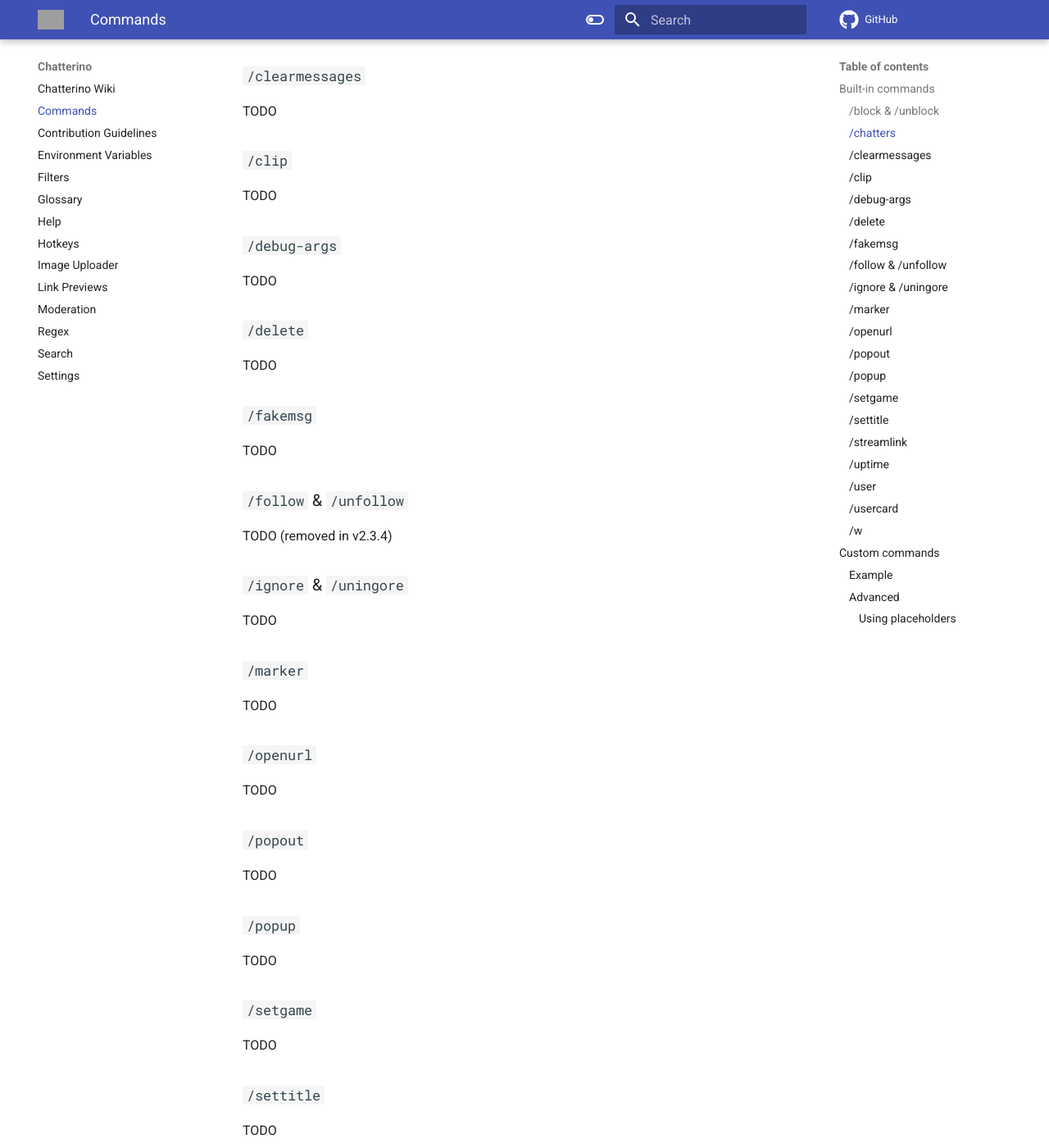
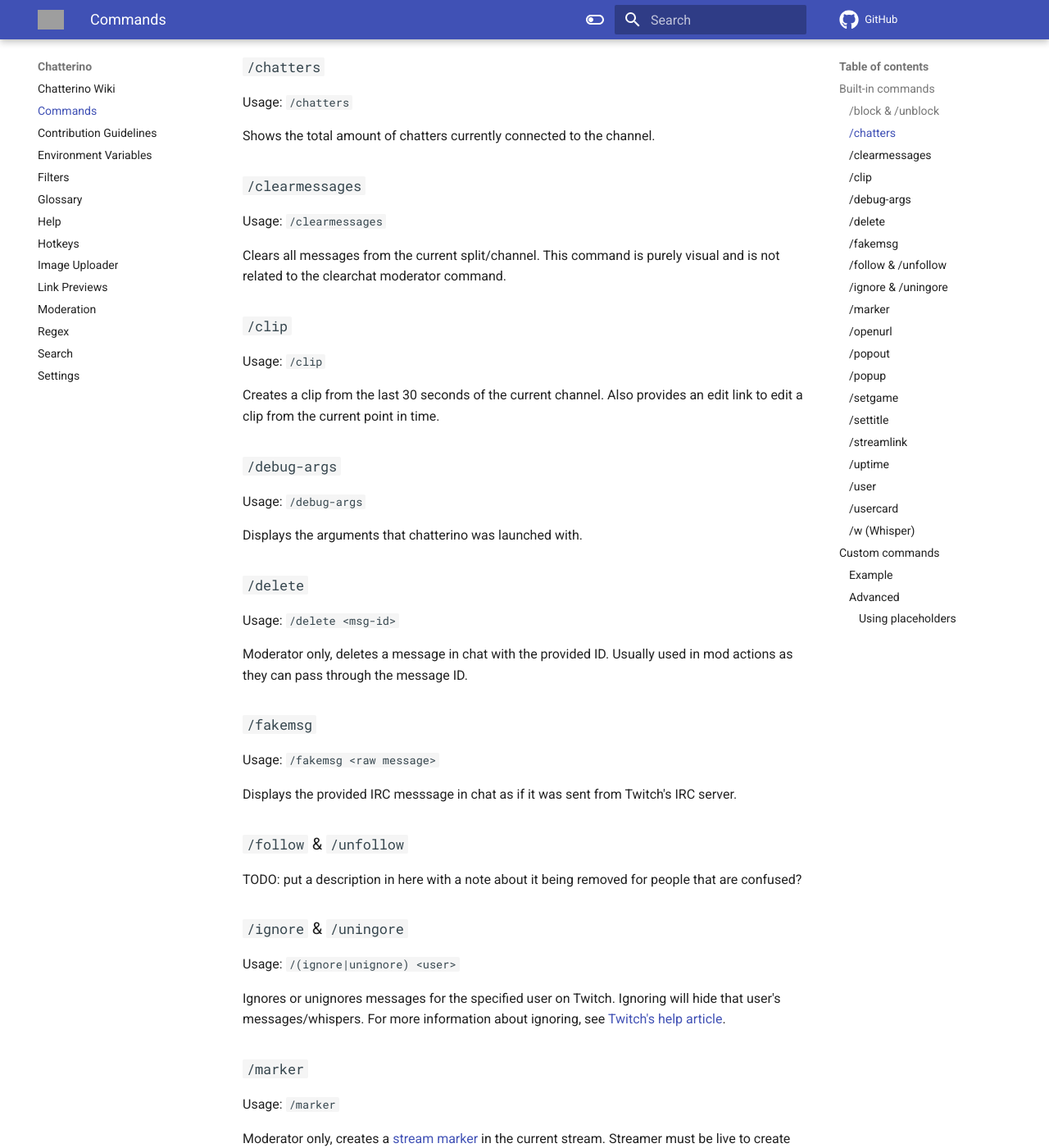
Before and after one commit to Chatterino/wiki, an MkDocs documentation site: the page built from docs/Commands.md, in a window 1280 px wide and 1400 px high, scrolled down 510 px. Shown: the whole window at 82% size. Built offline with MkDocs 1.6.1 and Material for MkDocs 9.7.7, drawn with Linux system fonts in a browser that asks for light colours; comment, search, counter and statistics services are not loaded; some of the changed text lies outside the part shown; grey boxes are pictures that could not be loaded.

Commit message:
feat(commands): add descriptions & usages for all built-in commands

```diff
--- a/docs/Commands.md
+++ b/docs/Commands.md
@@ -8,83 +8,121 @@
 
 ### `/block` & `/unblock`
 
-TODO
+Usage: `/(block|unblock) <user>`
+
+Blocks or unblocks the specified user. Blocking will hide that user's messages/whispers as well as disassociate them from you on Twitch. For more information about blocking, see [Twitch's help article](https://help.twitch.tv/s/article/how-to-manage-harassment-in-chat?language=en_US#BlockWhispersandMessagesfromStrangers).
 
 ### `/chatters`
 
-TODO
+Usage: `/chatters`
+
+Shows the total amount of chatters currently connected to the channel.
 
 ### `/clearmessages`
 
-TODO
+Usage: `/clearmessages`
+
+Clears all messages from the current split/channel. This command is purely visual and is not related to the clearchat moderator command.
 
 ### `/clip`
 
-TODO
+Usage: `/clip`
+
+Creates a clip from the last 30 seconds of the current channel. Also provides an edit link to edit a clip from the current point in time.
 
 ### `/debug-args`
 
-TODO
+Usage: `/debug-args`
+
+Displays the arguments that chatterino was launched with.
 
 ### `/delete`
 
-TODO
+Usage: `/delete <msg-id>`
+
+Moderator only, deletes a message in chat with the provided ID. Usually used in mod actions as they can pass through the message ID.
 
 ### `/fakemsg`
 
-TODO
+Usage: `/fakemsg <raw message>`
+
+Displays the provided IRC messsage in chat as if it was sent from Twitch's IRC server.
 
 ### `/follow` & `/unfollow`
 
-TODO (removed in v2.3.4)
+TODO: put a description in here with a note about it being removed for people that are confused?
 
 ### `/ignore` & `/uningore`
 
-TODO
+Usage: `/(ignore|unignore) <user>`
+
+Ignores or unignores messages for the specified user on Twitch. Ignoring will hide that user's messages/whispers. For more information about ignoring, see [Twitch's help article](https://help.twitch.tv/s/article/how-to-manage-harassment-in-chat?language=en_US#UseTheIgnoreFeature).
 
 ### `/marker`
 
-TODO
+Usage: `/marker`
+
+Moderator only, creates a [stream marker](https://help.twitch.tv/s/article/creating-highlights-and-stream-markers?language=en_US#markers) in the current stream. Streamer must be live to create markers.
 
 ### `/openurl`
 
-TODO
+Usage: `/openurl`
+
+Opens a URL in the default web browser. Useful in custom commands.
 
 ### `/popout`
 
-TODO
+Usage: `/popout [channel]`
+
+Opens the current channel or provided channel's chat in Twitch's popout webchat, using your default browser.
 
 ### `/popup`
 
-TODO
+Usage: `/popup [channel]`
+
+Opens the current channel or provided channel's chat in a new window.
 
 ### `/setgame`
 
-TODO
+Usage: `/setgame <game>`
+
+Broadcaster only, sets the current channel's game to the best match of the provided game name.
 
 ### `/settitle`
 
-TODO
+Usage: `/settitle <title>`
+
+Broadcaster only, sets the current channel's title to the provided text.
 
 ### `/streamlink`
 
-TODO
+Usage: `/streamlink [channel]`
+
+Attempts to open current or specified stream in streamlink. For more information, see [Streamlink's website](https://streamlink.github.io/).
 
 ### `/uptime`
 
-TODO
+Usage: `/uptime`
+
+Displays the uptime of the current channel's livestream.
 
 ### `/user`
 
-TODO
+Usage: `/user <user> [channel]`
+
+Opens the specified user's Twitch usercard for the given channel (or the channel provided) in the default browser.
 
 ### `/usercard`
 
-TODO
+Usage: `/user <user> [channel]`
 
-### `/w`
+Opens the specified user's Chatterino usercard for the given channel or the channel provided.
 
-TODO
+### `/w (Whisper)`
+
+Usage: `/w <user> <message>`
+
+Whispers the provided text to a user on Twitch. See [Chatterino's whisper FAQ item](https://wiki.chatterino.com/Help/#i-am-unable-to-send-whispers-from-chatterino) for whisper-related issues.
 
 ## Custom commands
 
```
